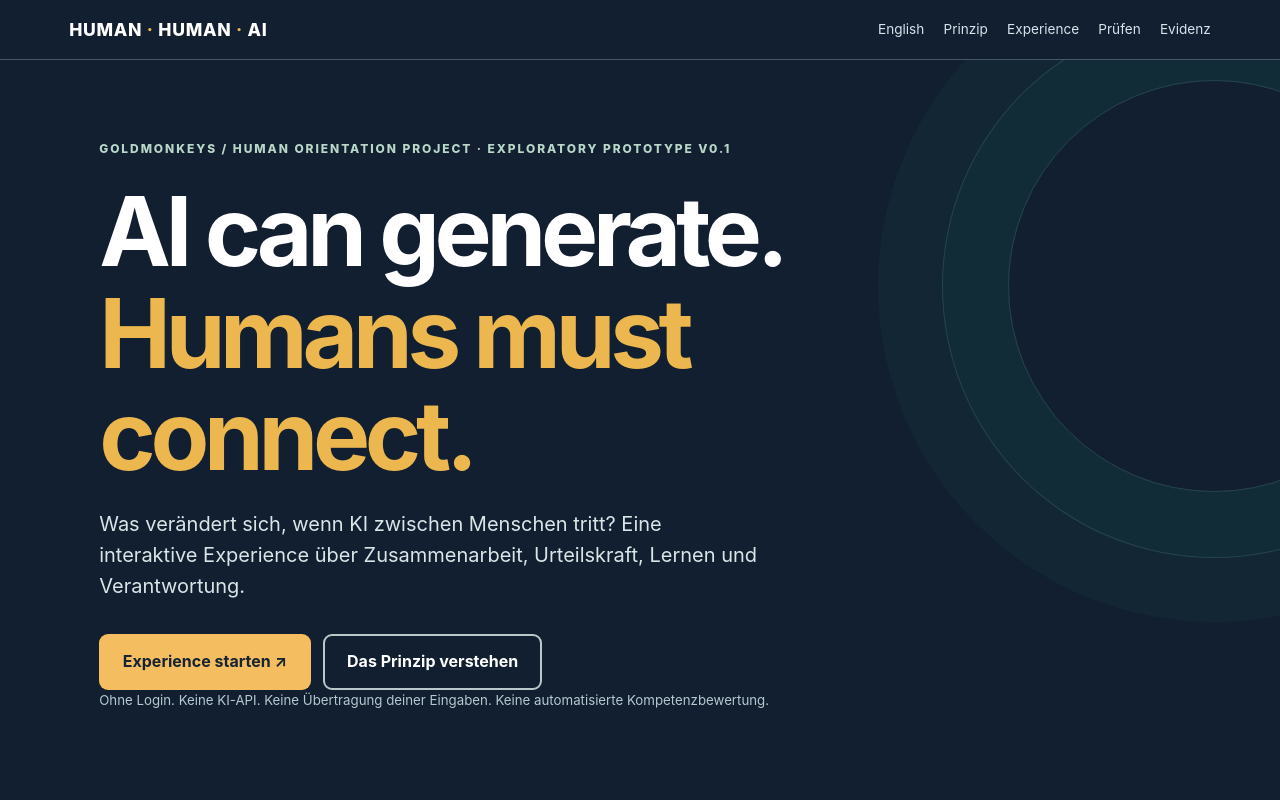
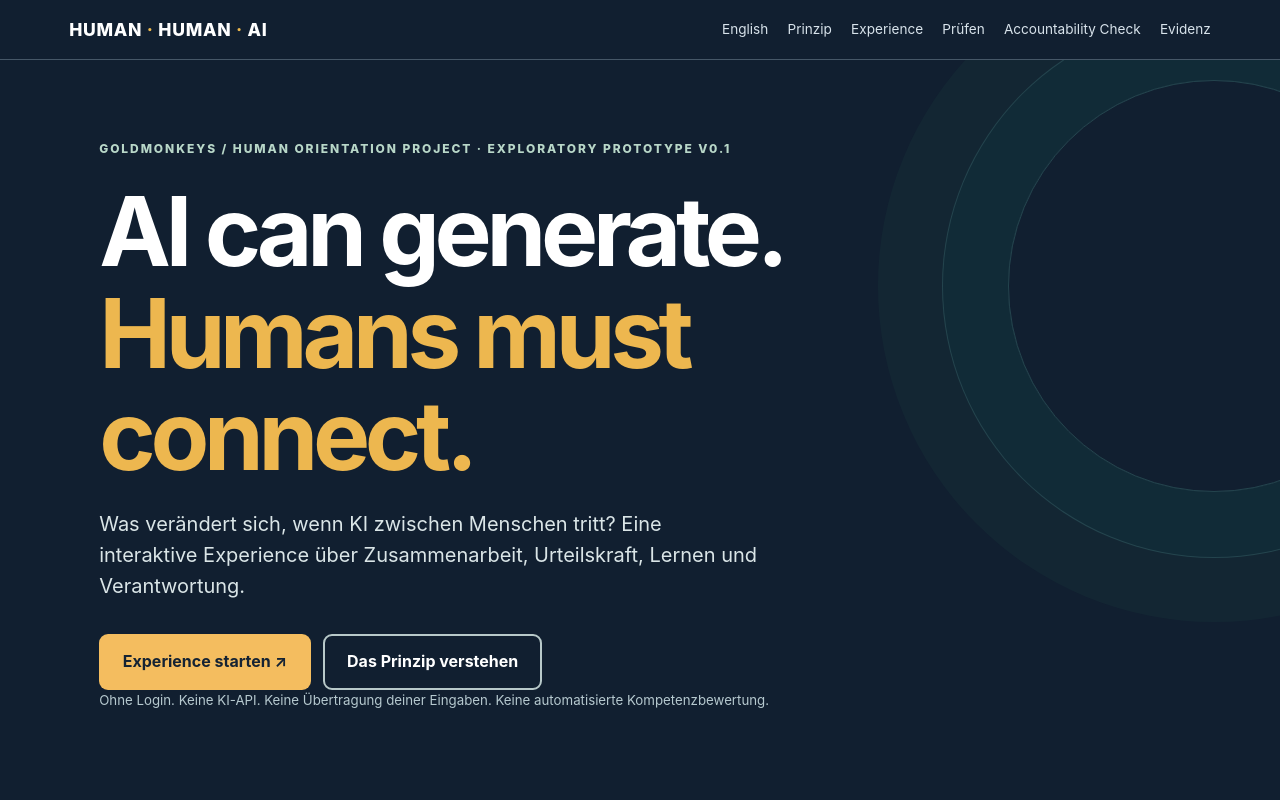
Before and after one commit to hhcoast/human-human-ai, a plain HTML site: page index.html in a window 1280 px wide. Shown: the top 800 px of the page. Drawn offline with Linux system fonts and the light colour scheme.

Commit message:
feat(accountability): link interactive DE/EN check from main experience

```diff
--- a/index.html
+++ b/index.html
@@ -216,7 +216,7 @@ footer{background:#111f30;color:#d3e0e5;padding:2.2rem 0;font-size:.87rem}
 </style></head>
 <body><a class="skip" href="#main">Zum Inhalt springen</a>
 <header><div class="nav"><div class="logo">HUMAN <span>·</span> HUMAN <span>·</span> AI</div>
-<nav aria-label="Hauptnavigation"><a href="en/" lang="en" hreflang="en" aria-label="Switch to English version">English</a><a href="#idea">Prinzip</a><a href="#experience">Experience</a><a href="#apply">Prüfen</a><a href="#evidence">Evidenz</a></nav></div></header>
+<nav aria-label="Hauptnavigation"><a href="en/" lang="en" hreflang="en" aria-label="Switch to English version">English</a><a href="#idea">Prinzip</a><a href="#experience">Experience</a><a href="#apply">Prüfen</a><a href="accountability.html">Accountability Check</a><a href="#evidence">Evidenz</a></nav></div></header>
 <main id="main">
 <section class="hero" aria-labelledby="main-title"><div class="container">
 <div class="eyebrow">Goldmonkeys / Human Orientation Project · Exploratory prototype v0.1</div>
```
